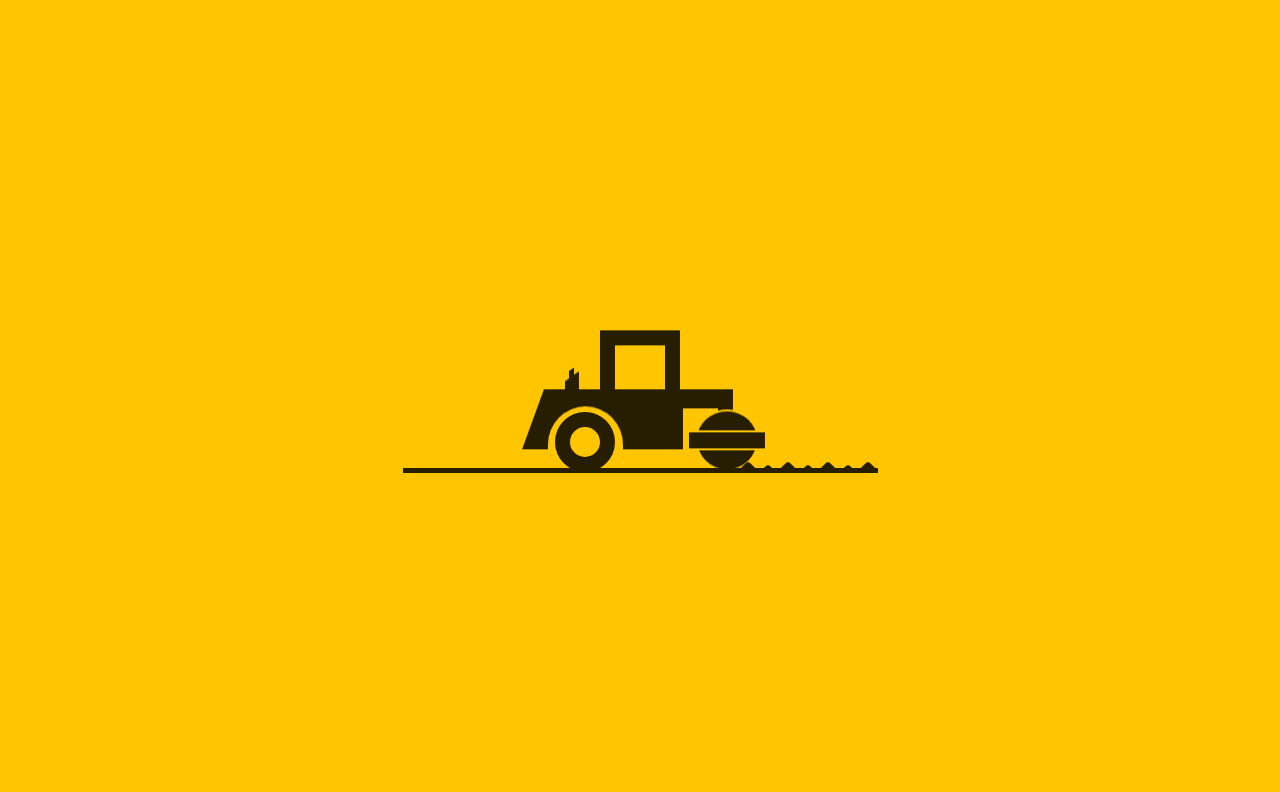
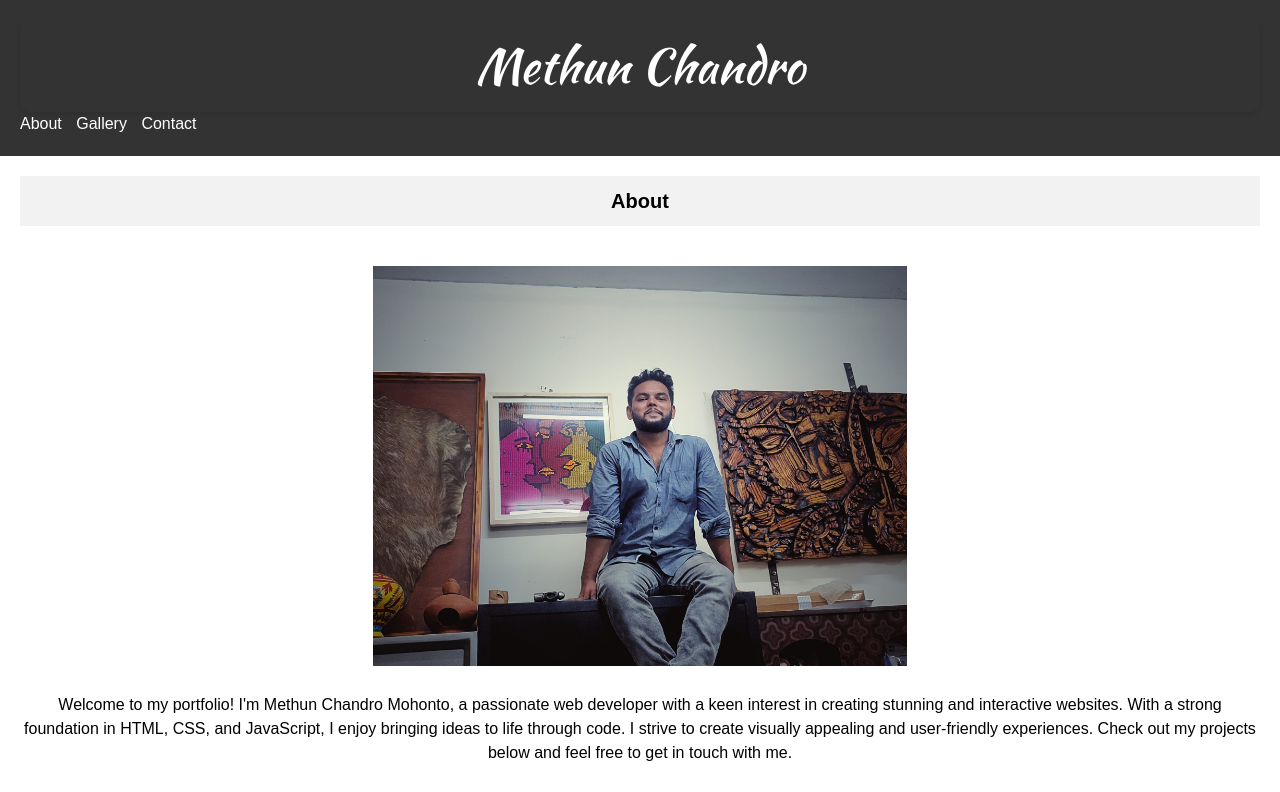
Before and after one commit to RanojitKumar/methun, a plain HTML site: page index.html in a window 1280 px wide. Shown: the top 792 px of the page. Drawn offline with Linux system fonts and the light colour scheme.

Commit message:
Upload portfolio

```diff
--- a/index.html
+++ b/index.html
@@ -1,38 +1,60 @@
 <!DOCTYPE html>
 <html lang="en">
+<head>
+  <meta charset="UTF-8">
+  <meta name="viewport" content="width=device-width, initial-scale=1.0">
+  <title>Methun Chandro - Portfolio</title>
+  <link rel="stylesheet" href="styles.css">
+  <link rel="preconnect" href="https://fonts.googleapis.com">
+<link rel="preconnect" href="https://fonts.gstatic.com" crossorigin>
+<link href="https://fonts.googleapis.com/css2?family=Great+Vibes&family=Kaushan+Script&display=swap" rel="stylesheet">
+</head>
+<body>
+  <header>
+    <h1 class="logo">Methun Chandro</h1>
+    <nav>
+      <ul>
+        <li><a href="#about">About</a></li>
+        <li><a href="#gallery">Gallery</a></li>
+        <li><a href="#contact">Contact</a></li>
+      </ul>
+    </nav>
+  </header>
 
-<head>
-	<meta charset="UTF-8">
-	<meta http-equiv="X-UA-Compatible" content="IE=edge">
-	<meta name="viewport" content="width=device-width, initial-scale=1.0">
-	<title>Methun Chandro | Designer & Developer </title>
-    <link rel="stylesheet" href="style.css">
-</head>
+  <main>
+    <section id="about">
+        <h2 class="section-title">About</h2>
+        <div class="about-container">
+          <div class="image-container">
+            <img src="images/methun.jpg" alt="Methun Chandro">
+          </div>
+          <div class="text-container">
+            <p>Welcome to my portfolio! I'm Methun Chandro Mohonto, a passionate web developer with a keen interest in creating stunning and interactive websites. With a strong foundation in HTML, CSS, and JavaScript, I enjoy bringing ideas to life through code. I strive to create visually appealing and user-friendly experiences. Check out my projects below and feel free to get in touch with me.</p>
+          </div>
+        </div>
+      </section>
 
-<body>
-    <div class="machine-wrap">
-        <div class="machine">
-            <div class="machine-roof">
-                <div class="machine-silencer">
-                    <div class="machine-smoke"></div>
-                </div>
-            </div>
-            <div class="machine-main">
-                <div class="machine-body"></div>
-                <div class="machine-back"></div>
-                <div class="machine-front"></div>
-            </div>
+
+      <section id="gallery">
+        <h2 class="section-title">Gallery</h2>
+        <div class="gallery-container">
+          <img src="images/wood-collage01.jpg" alt="Image 1">
+          <img src="images/wood-collage02.jpg" alt="Image 2">
+          <img src="images/terracotta.jpg" alt="Image 3">
         </div>
-        <div class="road">
-            <div class="mud-wrap clearfix">
-                <div class="mud"></div>
-                <div class="mud"></div>
-                <div class="mud"></div>
-                <div class="mud"></div>
-            </div>
-        </div>
-        </div>
+      </section>
 
+
+    <section id="contact">
+      <h2 class="section-title">Contact</h2>
+      <p>You can reach out to me via email at <a href="mailto:hi@methunchandro.com">hi@methunchandro.com</a></p>
+    </section>
+  </main>
+
+  <footer>
+    <p>&copy; 2023 Methun Chandro</p>
+  </footer>
+
+  <script src="script.js"></script>
 </body>
-
 </html>
--- /dev/null
+++ b/script.js
@@ -0,0 +1,29 @@
+// script.js
+
+// Get all the gallery images
+const galleryImages = document.querySelectorAll('#gallery img');
+
+// Add click event listeners to each image
+galleryImages.forEach((image) => {
+  image.addEventListener('click', () => {
+    // Create a lightbox overlay
+    const overlay = document.createElement('div');
+    overlay.classList.add('overlay');
+
+    // Create the enlarged image
+    const enlargedImage = document.createElement('img');
+    enlargedImage.src = image.src;
+    enlargedImage.alt = image.alt;
+
+    // Append the enlarged image to the overlay
+    overlay.appendChild(enlargedImage);
+
+    // Append the overlay to the body
+    document.body.appendChild(overlay);
+
+    // Remove the overlay when clicked
+    overlay.addEventListener('click', () => {
+      overlay.remove();
+    });
+  });
+});
--- /dev/null
+++ b/styles.css
@@ -0,0 +1,164 @@
+/* styles.css */
+
+/* Reset default margin and padding */
+* {
+    margin: 0;
+    padding: 0;
+    box-sizing: border-box;
+  }
+
+  /* Set some basic styles for the body */
+  body {
+    font-family: Arial, sans-serif;
+    line-height: 1.5;
+  }
+
+  /* Style the header */
+  header {
+    background-color: #333;
+    color: #fff;
+    padding: 20px;
+  }
+
+  header h1 {
+    font-size: 24px;
+  }
+
+  header nav ul {
+    list-style-type: none;
+  }
+
+  header nav ul li {
+    display: inline-block;
+    margin-right: 10px;
+  }
+
+  header nav ul li a {
+    color: #fff;
+    text-decoration: none;
+  }
+
+  .logo {
+    font-family: 'Kaushan Script', cursive;
+    font-size: 48px;
+    font-weight: normal;
+    color: #fff;
+    text-align: center;
+    padding: 10px;
+    border-radius: 10px;
+    box-shadow: 0 2px 5px rgba(0, 0, 0, 0.1);
+    text-transform: none;
+  }
+
+  /* About section */
+
+  .about-container {
+    display: flex;
+    flex-direction: column;
+    align-items: center;
+    text-align: center;
+  }
+
+  .image-container {
+    margin-bottom: 20px;
+  }
+
+  .image-container img {
+    max-width: 100%;
+    height: auto;
+    max-height: 400px;
+  }
+
+  /* Main content */
+
+  main {
+    padding: 20px;
+  }
+
+  section {
+    margin-bottom: 30px;
+  }
+
+  section h2 {
+    font-size: 20px;
+    margin-bottom: 10px;
+  }
+
+  /* Gallery section */
+
+  .gallery-container {
+    display: flex;
+    justify-content: center;
+    align-items: center;
+    flex-wrap: wrap;
+  }
+
+  .gallery-container img {
+    max-width: 100%;
+    height: auto;
+    max-height: 300px;
+    margin: 10px;
+  }
+
+  /* Section title */
+
+  .section-title {
+    background-color: #f2f2f2;
+    padding: 10px;
+    margin-bottom: 40px;
+    display: flex;
+    align-items: center;
+    justify-content: center;
+  }
+
+  .section-title h2 {
+    display: inline-block;
+    position: relative;
+    padding-left: 10px;
+  }
+
+  .section-title h2::before {
+    content: "";
+    display: block;
+    position: absolute;
+    top: 50%;
+    left: 0;
+    transform: translateY(-50%);
+    width: 5px;
+    height: 70%;
+    background-color: #333;
+  }
+
+  /* Footer */
+
+  footer {
+    background-color: #333;
+    color: #fff;
+    padding: 10px;
+    text-align: center;
+  }
+
+  /* Media queries for responsiveness */
+
+  @media screen and (max-width: 768px) {
+    .about-container {
+      flex-direction: column;
+      text-align: center;
+    }
+
+    .image-container {
+      margin-bottom: 20px;
+    }
+
+    .image-container img {
+      max-width: 100%;
+      height: auto;
+      max-height: 300px;
+    }
+  }
+
+  @media screen and (max-width: 480px) {
+    .gallery-container img {
+      max-height: 200px;
+    }
+  }
```
Also changed, not shown: images/methun.jpg (added), images/terracotta.jpg (added), images/wood-collage01.jpg (added), images/wood-collage02.jpg (added).
